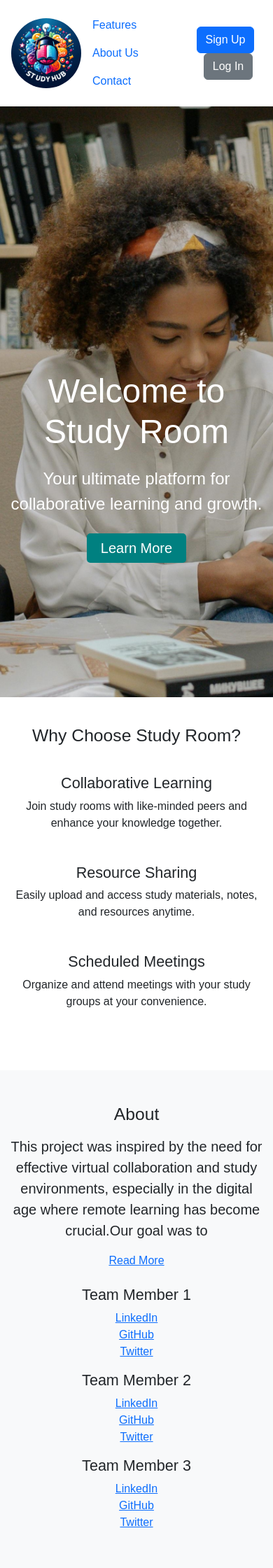
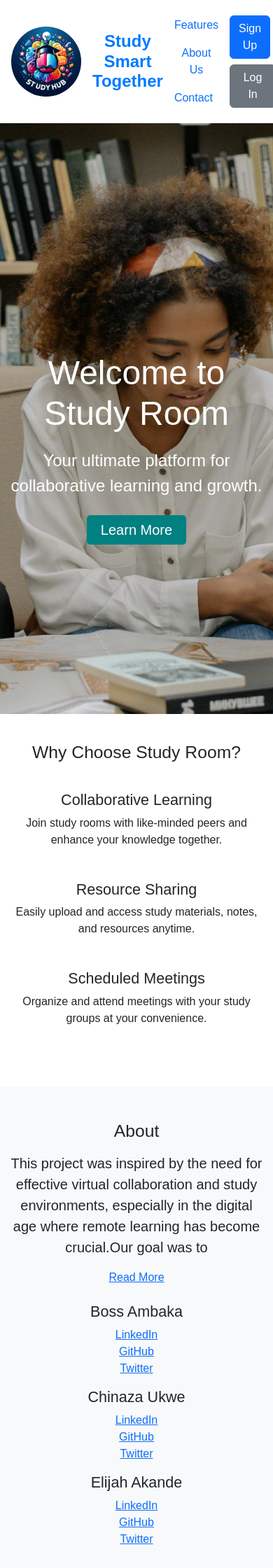
Before and after one commit to bossambani/StudyRoom, a Flask app: page / in a window 390 px wide. Shown: the top 2240 px of the page at 70% size. Run offline with Flask 3, Linux system fonts and the light colour scheme; some libraries are stand-ins or nearby versions.

Commit message:
About Section modification

```diff
--- a/app/templates/home.html
+++ b/app/templates/home.html
@@ -23,8 +23,16 @@
              display: flex;
              justify-content: center;
              align-items: center;
+             background-size: cover;
         }
 
+        @media (max-width: 767px) {
+            .hero-section {
+            background-position: top;
+            padding-top: 80px;
+            height: 100vh;
+            }
+        }
         .hero-section h1 {
             font-size: 3rem;
             margin-bottom: 20px;
@@ -100,12 +108,19 @@
             background-color: #f8f9fa;
             color: #007bff;
         }
+        .mb-0 {
+            color: #007bff;
+        }
     </style>
 </head>
 <body>
 
     <header class="text-center p-3 d-flex justify-content-between align-items-center">
         <img src="{{ url_for('static', filename='images/StudyHub-logo.jpeg') }}" alt="Study Room Logo" class="img-fluid" style="max-width: 100px; border-radius: 50px;">
+        <!-- Tagline -->
+        <div class="ms-3">
+            <h2 class="mb-0" style="font-size: 1.5rem; font-weight: bold;">Study Smart Together</h2>
+        </div>
         <nav class="d-flex">
             <ul class="nav list-unstyled">
                 <li class="nav-item"><a class="nav-link" href="#features">Features</a></li>
@@ -114,7 +129,7 @@
             </ul>
         </nav>
         <div class="header-actions">
-            <a href="{{ url_for('auth.signup') }}" class="btn btn-primary me-2">Sign Up</a>
+            <a href="{{ url_for('auth.signup') }}" class="btn btn-primary me-2 mb-2">Sign Up</a>
             <a href="{{ url_for('auth.login') }}" class="btn btn-secondary">Log In</a>
         </div>
     </header>
@@ -169,7 +184,7 @@
         <div class="row mt-4">
             <!-- Team Member 1 -->
             <div class="col-md-4 text-center">
-                <h4>Team Member 1</h4>
+                <h4>Boss Ambaka</h4>
                 <ul class="list-unstyled">
                     <li><a href="https://www.linkedin.com/in/boss-ambaka-261136291/" target="_blank">LinkedIn</a></li>
                     <li><a href="https://github.com/bossambani" target="_blank">GitHub</a></li>
@@ -178,7 +193,7 @@
             </div>
             <!-- Team Member 2 -->
             <div class="col-md-4 text-center">
-                <h4>Team Member 2</h4>
+                <h4>Chinaza Ukwe</h4>
                 <ul class="list-unstyled">
                     <li><a href="https://www.linkedin.com/in/chinaza-ukwe-a02791254/" target="_blank">LinkedIn</a></li>
                     <li><a href="https://github.com/Nazavivian21" target="_blank">GitHub</a></li>
@@ -187,7 +202,7 @@
             </div>
             <!-- Team Member 3 -->
             <div class="col-md-4 text-center">
-                <h4>Team Member 3</h4>
+                <h4>Elijah Akande</h4>
                 <ul class="list-unstyled">
                     <li><a href="#" target="_blank">LinkedIn</a></li>
                     <li><a href="#" target="_blank">GitHub</a></li>
```
